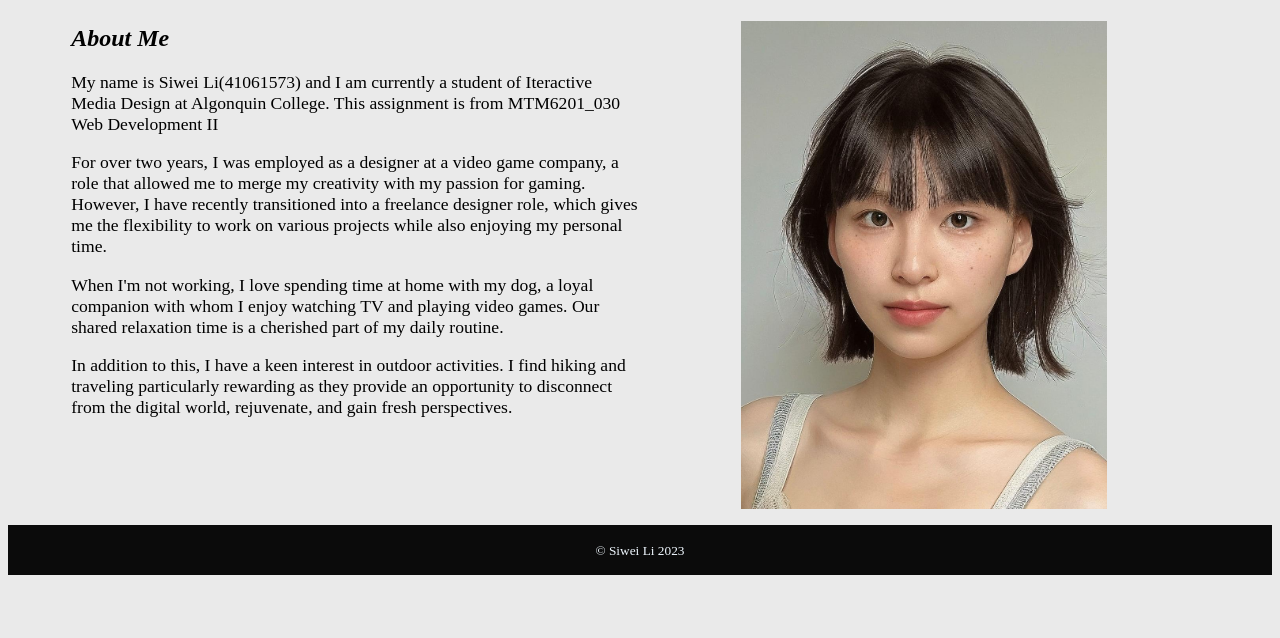
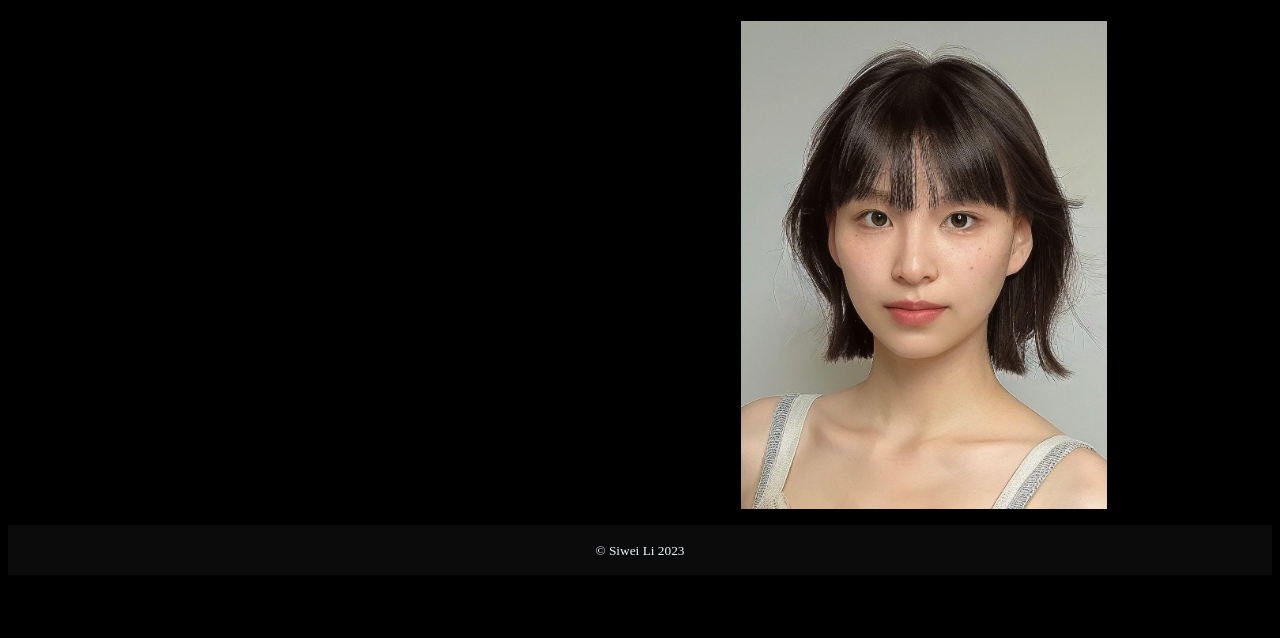
Before and after one commit to li000851/mtm6201-week1, a plain HTML site: page index.html in a window 1280 px wide. Shown: the part 162-800 px from the top of the page. Drawn offline with Linux system fonts and the light colour scheme.

Commit message:
bg-black

```diff
--- a/css/main.css
+++ b/css/main.css
@@ -7,7 +7,7 @@
 }
 
 body{
-	background-color: #eaeaea;
+	background-color: #000000;
 }
 
 .big-font{
```
